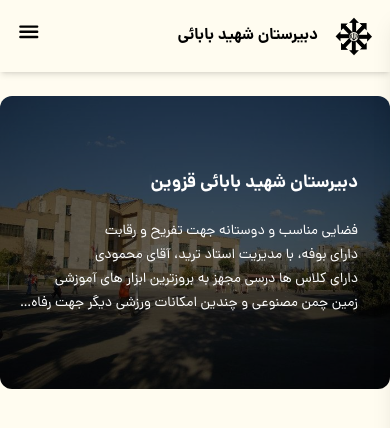
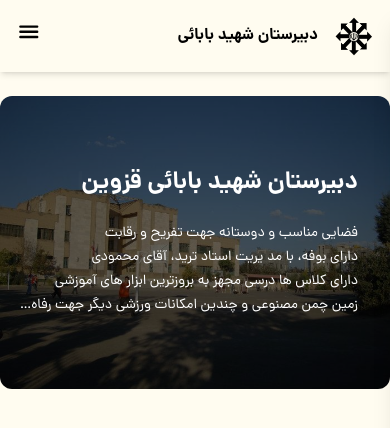
Before and after one commit to AliDeWeb/School_Webpage, a React (Vite) app in the folder frontend/: page / in a window 390 px wide. Shown: the top 428 px of the page. Built offline with nearby package versions, Linux system fonts and the light colour scheme.

Commit message:
animate css added

```diff
--- a/frontend/package.json
+++ b/frontend/package.json
@@ -11,6 +11,7 @@
     "preview": "vite preview"
   },
   "dependencies": {
+    "animate.css": "^4.1.1",
     "aos": "^3.0.0-beta.6",
     "react": "^18.2.0",
     "react-dom": "^18.2.0",
--- a/frontend/src/assets/styles/output.css
+++ b/frontend/src/assets/styles/output.css
@@ -834,14 +834,19 @@ img {
   font-family: danaBold;
 }
 
-.text-lg {
-  font-size: 1.125rem;
+.text-sm {
+  font-size: 0.875rem;
+  line-height: 1.25rem;
+}
+
+.text-xl {
+  font-size: 1.25rem;
   line-height: 1.75rem;
 }
 
-.text-sm {
-  font-size: 0.875rem;
-  line-height: 1.25rem;
+.text-2xl {
+  font-size: 1.5rem;
+  line-height: 2rem;
 }
 
 .text-white {
--- a/frontend/src/components/Banner/Banner.tsx
+++ b/frontend/src/components/Banner/Banner.tsx
@@ -3,6 +3,9 @@ import banner from "../../assets/imgs/banner.jpg";
 
 // TypeWriter
 import { Typewriter } from "react-simple-typewriter";
+
+// AnimateCss
+import "animate.css";
 
 const Banner = () => {
   return (
@@ -21,7 +24,9 @@ const Banner = () => {
               "absolute top-0 bottom-0 h-full right-8 md:right-24 z-10 flex flex-col justify-center"
             }
           >
-            <h2 className={"text-lg md:text-5xl font-danaBold text-white mb-6"}>
+            <h2
+              className={"text-2xl md:text-5xl font-danaBold text-white mb-6"}
+            >
               <Typewriter
                 words={["دبیرستان شهید بابائی قزوین"]}
                 typeSpeed={90}
@@ -33,10 +38,16 @@ const Banner = () => {
                 "text-white font-dana list-disc md:mr-8 text-sm md:text-base flex flex-col gap-1 child:line-clamp-1"
               }
             >
-              <li>فضایی مناسب و دوستانه جهت تفریح و رقابت</li>
-              <li>دارای بوفه، با مدیریت استاد ترید، آقای محمودی</li>
-              <li>دارای کلاس ها درسی مجهز به بروزترین ابزار های آموزشی</li>
-              <li>
+              <li className="animate__animated animate__fadeInRightBig">
+                فضایی مناسب و دوستانه جهت تفریح و رقابت
+              </li>
+              <li className="animate__animated animate__fadeInRightBig">
+                دارای بوفه، با مد یریت استاد ترید، آقای محمودی
+              </li>
+              <li className="animate__animated animate__fadeInRightBig">
+                دارای کلاس ها درسی مجهز به بروزترین ابزار های آموزشی
+              </li>
+              <li className="animate__animated animate__fadeInRightBig">
                 زمین چمن مصنوعی و چندین امکانات ورزشی دیگر جهت رفاه دانش اموزان
               </li>
             </ul>
```
Also changed, not shown: 1 other file (tests, documents, lock files or other folders).
